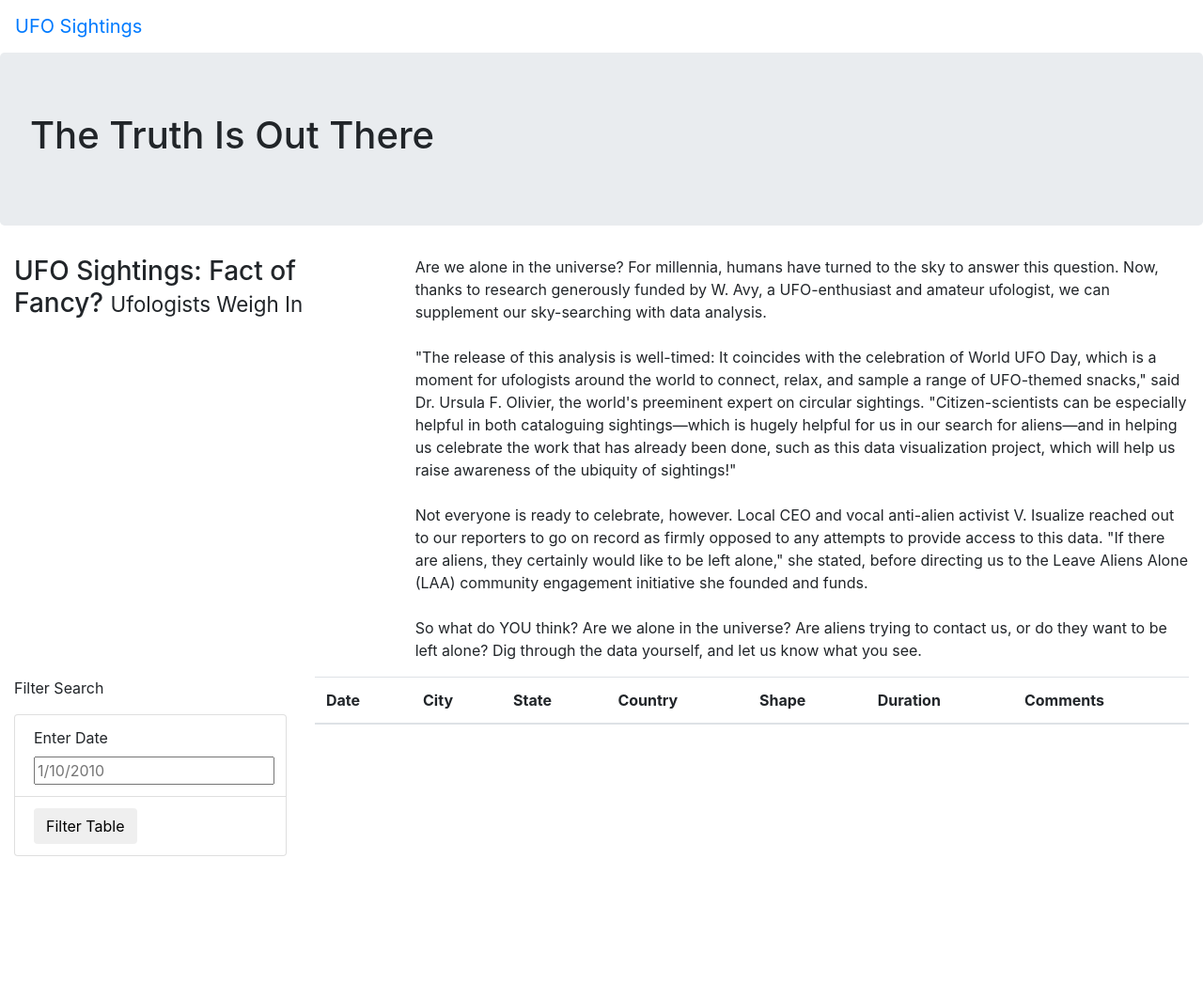
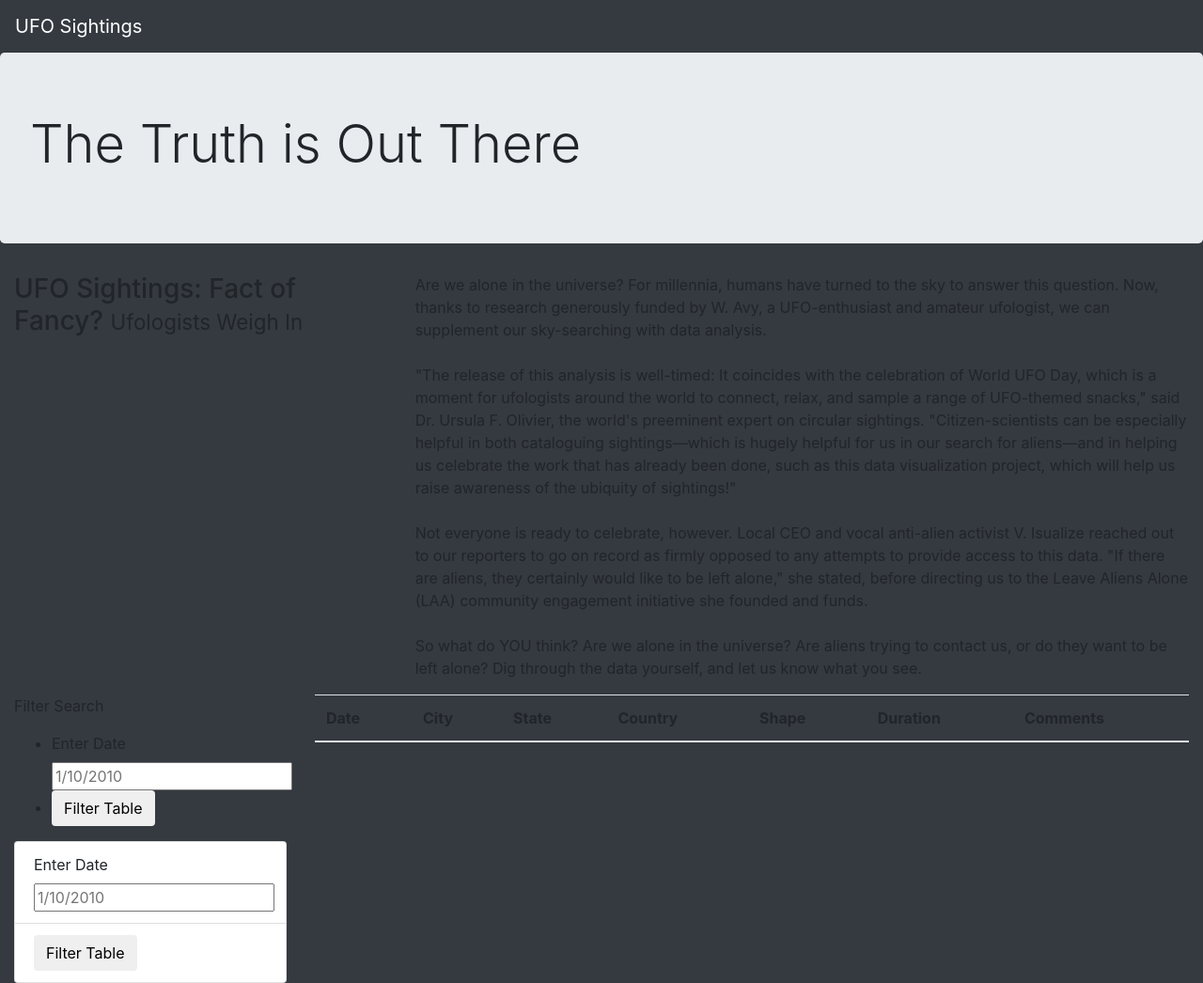
Before and after one commit to badamson1/UFOs, a plain HTML site: page index.html in a window 1280 px wide. Shown: the whole page at 94% size. Before the commit the page ends 911 px from the top, so only its background shows below. Drawn offline with nearby package versions, Linux system fonts and the light colour scheme.

Commit message:
Add files via upload

```diff
--- a/index.html
+++ b/index.html
@@ -11,17 +11,17 @@
     integrity="sha384-Gn5384xqQ1aoWXA+058RXPxPg6fy4IWvTNh0E263XmFcJlSAwiGgFAW/dAiS6JXm"
     crossorigin="anonymous"
   />
-<link rel="stylesheet" href="static/css/style.css">
+<link rel="stylesheet" href="css/style.css">
 
 </head>
-<body>
+<body class="bg-dark">
     <div class="wrapper">
-        <nav class="navbar navbar-expand-lg">
+        <nav class="navbar navbar-dark bg-dark navbar-expand-lg">
             <a class="navbar-brand" href="index.html">UFO Sightings</a>
         </nav>
     </div>
     <div class="jumbotron">
-        <h1>The Truth Is Out There</h1>
+        <h1 class="display-4">The Truth is Out There</h1>
     </div>
     <div class="container-fluid">
         <div class="row">
@@ -42,7 +42,18 @@
             <div class="col-md-3">
                 <form>
                     <p>Filter Search</p>
-                </form>
+                    <ul>
+                      <li>
+                        <label for="date">Enter Date</label>
+                        <input type="text" placeholder="1/10/2010" id="datetime" />
+                      </li>
+                      <li>
+                         <button id="filter-btn" type="button" class="btn btn-default">
+                           Filter Table
+                         </button>
+                      </li>
+                    </ul>
+                   </form>
                 <ul class="list-group">
                     <li class="list-group-item">
                         <label for="date">Enter Date</label>
@@ -71,5 +82,8 @@
             </div>
         </div>
     </div>
+<script src="https://cdnjs.cloudflare.com/ajax/libs/d3/4.11.0/d3.js"></script>
+<script src="js/data.js"></script>
+<script src="js/app.js"></script>
 </body>
 </html>
```
